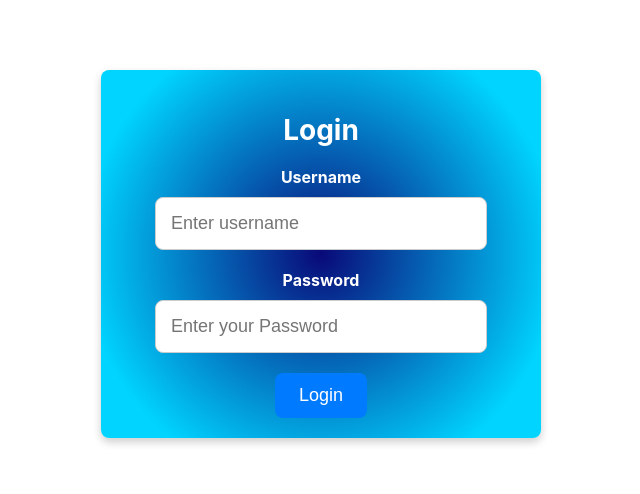
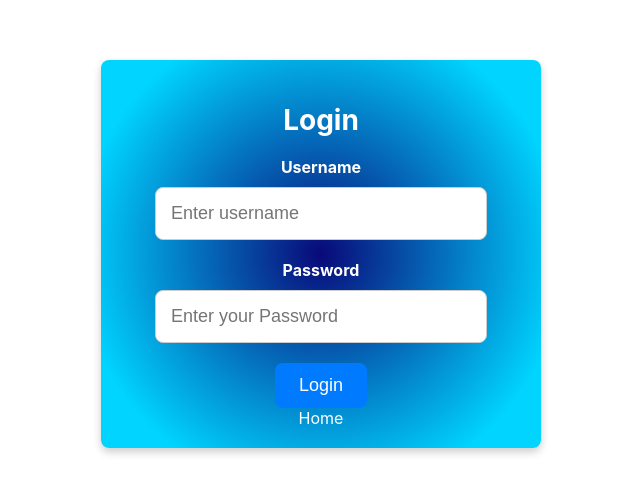
Before and after one commit to Sriram5-coder/Scan_To_Vote, a React (Create React App) app in the folder scan_to_vote/: page /login in a window 1280 px wide. Shown: the part 146-640 px from the top of the page, without its empty margins (319-959 px from the left). Built offline with nearby package versions, Linux system fonts and the light colour scheme.

Commit message:
Update login.js

```diff
--- a/scan_to_vote/src/components/login.js
+++ b/scan_to_vote/src/components/login.js
@@ -1,7 +1,7 @@
 // login.js
 import React, { useState } from 'react';
 import axios from 'axios';
-import { useNavigate } from 'react-router-dom';
+import { useNavigate,Link } from 'react-router-dom';
 import '../components/login.css';
 
 
@@ -19,7 +19,7 @@ function Register() {
   };
   const handleSubmit=(e)=>{
     e.preventDefault()
-    axios.post("https://vote-gijv.onrender.com/login",{username,password})
+    axios.post("http://localhost:3001/login",{username,password})
     .then(result=>{
       console.log(result)
       if(result.data==="success"){
@@ -60,7 +60,10 @@ function Register() {
           onChange={handlePasswordChange}
         />
         </div>
-        <button className='submit-button' type='submit'>Login</button>
+        <button className='submit-button' type='submit'>Login</button><br/>
+        <Link to='/' style={{color:'white', textDecoration:'none'}}>
+          Home
+        </Link>
       </form>
     </div>
   );
```
